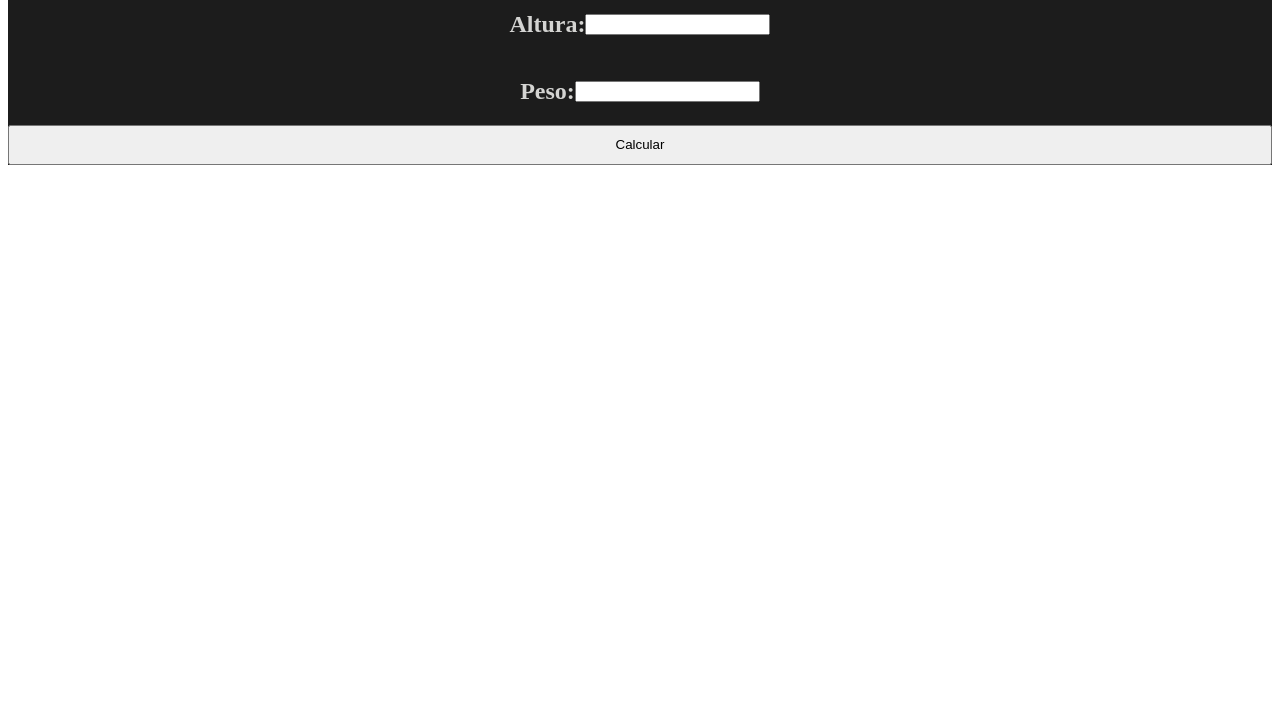
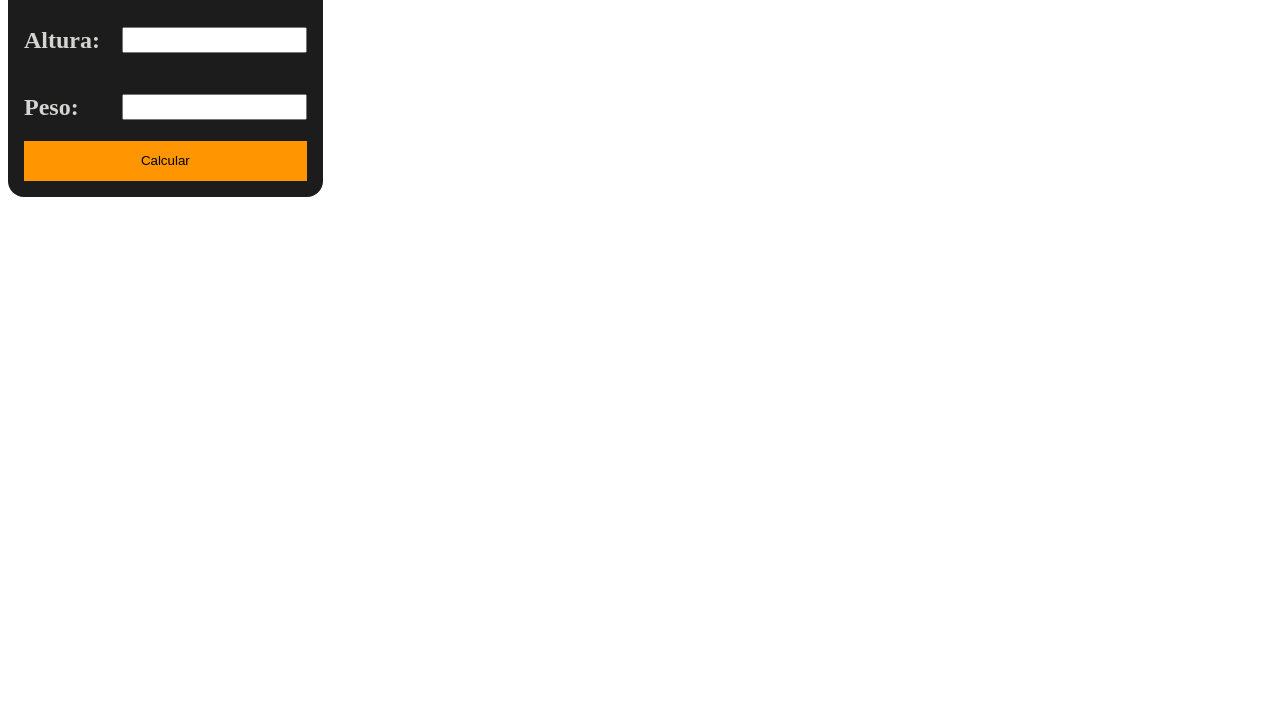
Before and after one commit to leticea/Calculadora-IMC, a plain HTML site: page index.html in a window 1280 px wide. Shown: the part 97-800 px from the top of the page. Drawn offline with Linux system fonts and the light colour scheme.

Commit message:
editando no css

```diff
--- a/index.html
+++ b/index.html
@@ -12,11 +12,11 @@
         <h1>Calculadora de IMC</h1>
         <div class="input-area">
             <h2>Altura:</h2>
-            <input type="number">
+            <input type="text">
         </div>
         <div class="input-area">
             <h2>Peso:</h2>
-            <input type="number">
+            <input type="text">
         </div>
 
         <button>Calcular</button>
--- a/style.css
+++ b/style.css
@@ -3,13 +3,21 @@ h1, h2 {
 }
 
 .input-area {
+    width: 100%;
     display: flex;
     align-items: center;
+    justify-content: space-between;
+}
+
+input {
+    height: 1.5em;
 }
 
 .container {
     background-color: #1C1C1C;
-    display: flex;
+    display: inline-flex;
+    padding: 1em;
+    border-radius: 1em;
     flex-direction: column;
     align-items: center;
 }
@@ -17,4 +25,6 @@ h1, h2 {
 button {
     height: 3em;
     width: 100%;
+    background-color: #FF9500;
+    border: none;
 }
```
